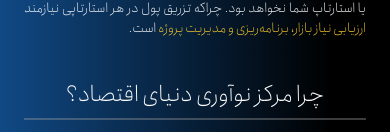
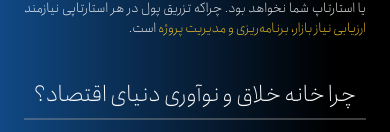
Before and after one commit to MaryamTaslimi/de-front, a Next.js app: page /startup in a window 390 px wide. Shown: the part 712-844 px from the top of the page. Built offline with nearby package versions, Linux system fonts and the light colour scheme; what tailwindcss-rtl would draw is missing.

Commit message:
Name changed!

```diff
--- a/components/Investor/MainTextMobile.js
+++ b/components/Investor/MainTextMobile.js
@@ -32,8 +32,10 @@
                 </div>
 
                 <div className = {"flex flex-col gap-4"}>
-                    <p className = {"text-center font-light text-shades-10 text-2xl border-b-2 border-shades-60 pb-2"}>چرا
-                        مرکز نوآوری دنیای اقتصاد؟</p>
+                    <p className = {"text-center font-light text-shades-10 text-2xl border-b-2 border-shades-60 pb-2"}>
+
+                        چرا خانه خلاق و نوآوری دنیای اقتصاد؟
+                    </p>
                     <p className = {"text-justify font-light text-shades-10 text-base"}>
 
                         خانه خلاق و نوآوری دنیای اقتصاد با بررسی بازار کنونی شما، کمک به ایجاد برنامه‌ریزی
--- a/components/Partnership/MainTextMobile.js
+++ b/components/Partnership/MainTextMobile.js
@@ -25,8 +25,11 @@
                 </div>
 
                 <div className = {"flex flex-col gap-4"}>
-                    <p className = {"text-center font-light text-shades-10 text-2xl border-b-2 border-shades-60 pb-2"}>چرا
-                        مرکز نوآوری دنیای اقتصاد؟</p>
+                    <p className = {"text-center font-light text-shades-10 text-2xl border-b-2 border-shades-60 pb-2"}>
+
+                        چرا خانه خلاق و نوآوری دنیای اقتصاد؟
+
+                    </p>
                     <p className = {"text-justify font-light text-shades-10 text-base"}>
 
                         خانه خلاق و نوآوری دنیای اقتصاد با بررسی بازار کنونی شما، کمک به ایجاد برنامه‌ریزی
--- a/components/Startup/MainTextMobile.js
+++ b/components/Startup/MainTextMobile.js
@@ -27,8 +27,10 @@
                 </div>
 
                 <div className = {"flex flex-col gap-4"}>
-                    <p className = {"text-center font-light text-shades-10 text-2xl md:text-4xl border-b-2 border-shades-60 pb-2"}>چرا
-                        مرکز نوآوری دنیای اقتصاد؟</p>
+                    <p className = {"text-center font-light text-shades-10 text-2xl md:text-4xl border-b-2 border-shades-60 pb-2"}>
+
+                        چرا خانه خلاق و نوآوری دنیای اقتصاد؟
+                    </p>
                     <p className = {"text-justify font-light text-shades-10 text-base md:text-2xl"}>
 
                         خانه خلاق و نوآوری دنیای اقتصاد با بررسی بازار کنونی شما، کمک به ایجاد برنامه‌ریزی
```
